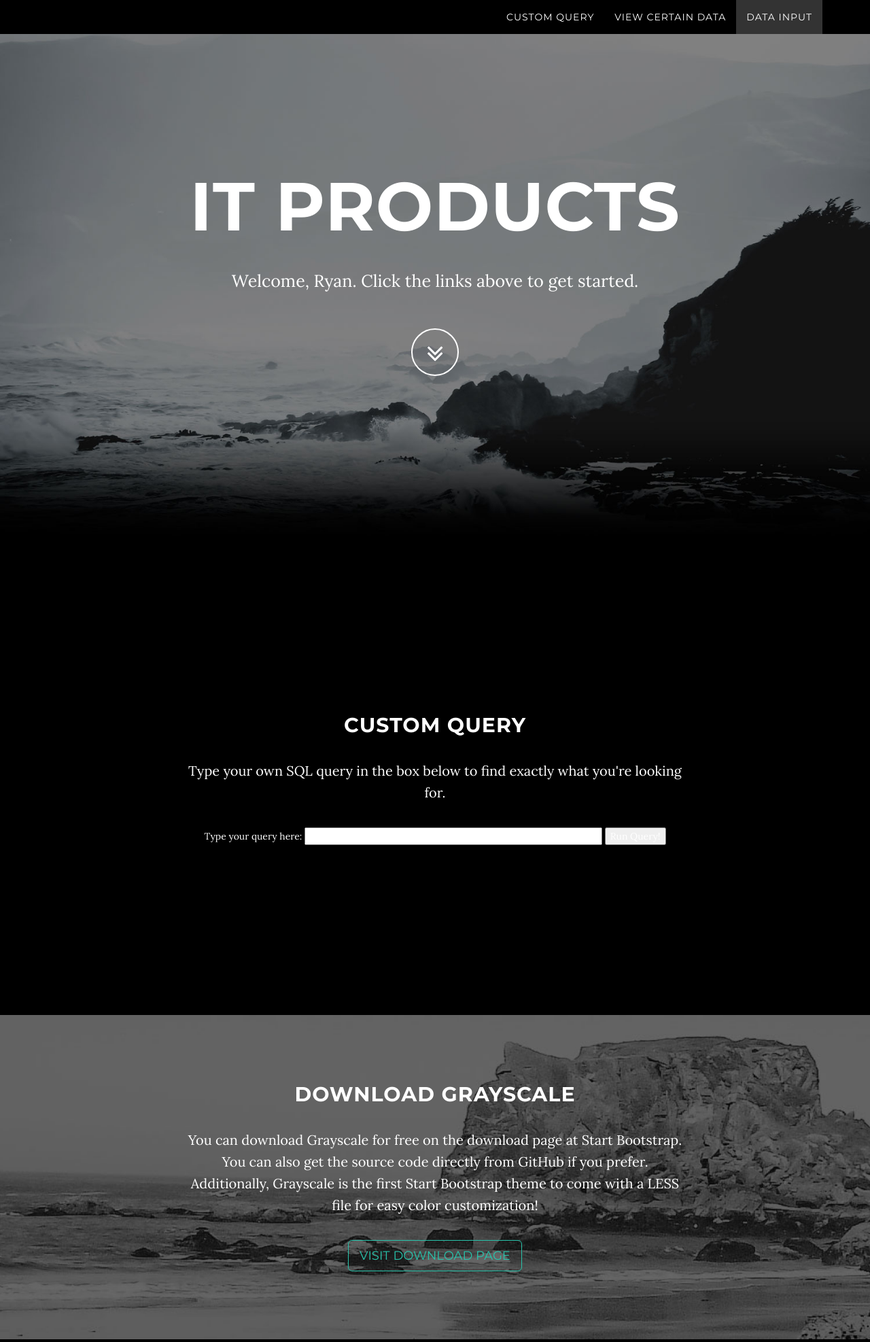
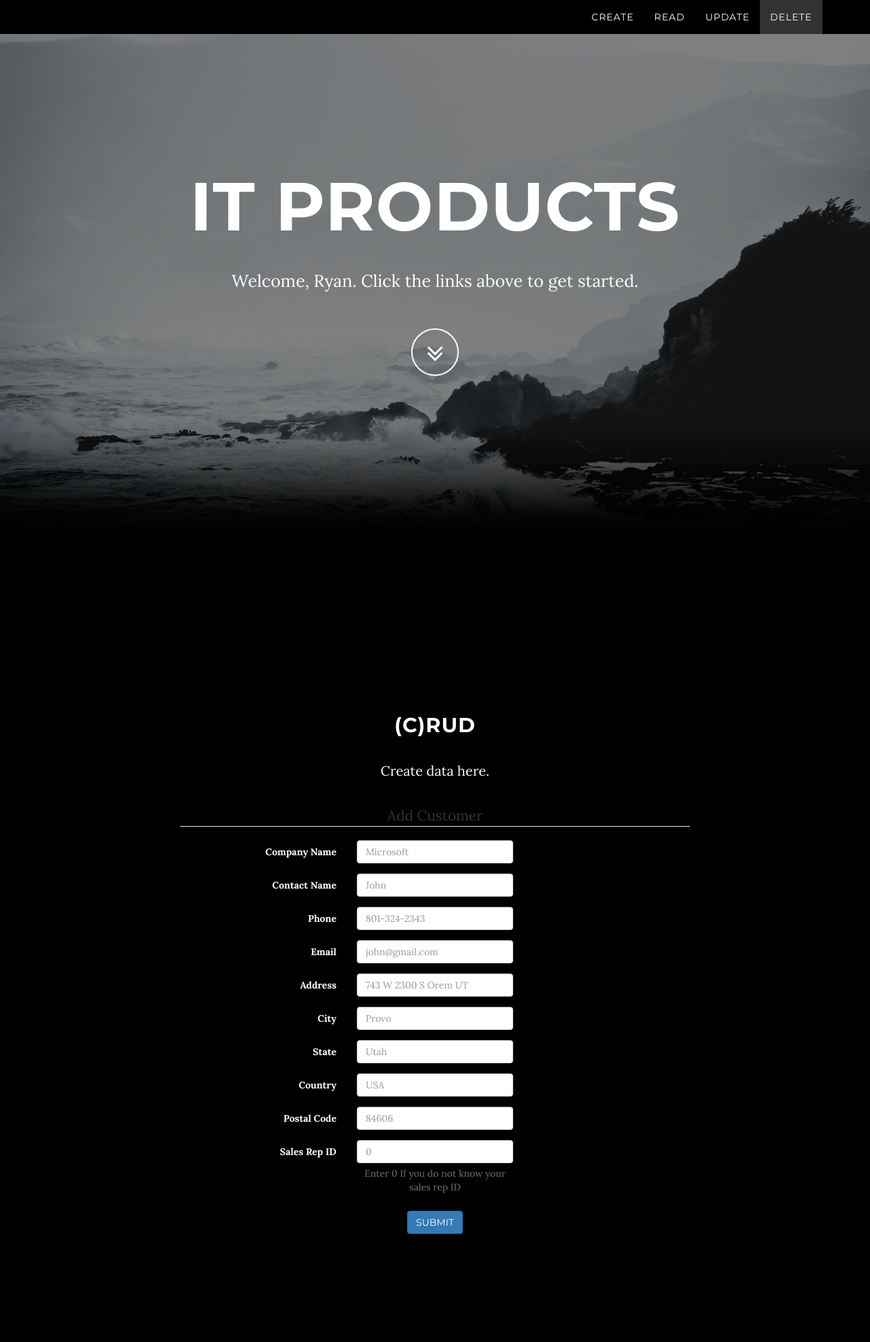
Before and after one commit to MikeO7/DBProject, a PHP site: page / in a window 1280 px wide. Shown: the top 1974 px of the page at 68% size. Run offline with PHP 8.4, Linux system fonts and the light colour scheme; some libraries are stand-ins or nearby versions.

Commit message:
Just a few good n's

```diff
--- a/www/index.php
+++ b/www/index.php
@@ -43,13 +43,16 @@
                         <a href="#page-top"></a>
                     </li>
                     <li class="page-scroll">
-                        <a href="#about">Custom Query</a>
+                        <a href="#create">Create</a>
                     </li>
                     <li class="page-scroll">
-                        <a href="#download">View Certain Data</a>
+                        <a href="#read">Read</a>
                     </li>
                     <li class="page-scroll">
-                        <a href="#contact">Data Input</a>
+                        <a href="#update">Update</a>
+                    </li>
+                    <li class="page-scroll">
+                        <a href="#delete">Delete</a>
                     </li>
                 </ul>
             </div>
@@ -66,7 +69,7 @@
                         <h1 class="brand-heading">IT Products</h1>
                         <p class="intro-text">Welcome, Ryan.  Click the links above to get started.</p>
                         <div class="page-scroll">
-                            <a href="#about" class="btn btn-circle">
+                            <a href="#create" class="btn btn-circle">
                                 <i class="fa fa-angle-double-down animated"></i>
                             </a>
                         </div>
@@ -76,21 +79,125 @@
         </div>
     </section>
 
-    <section id="about" class="container content-section text-center">
+    <section id="create" class="container content-section text-center">
         <div class="row">
             <div class="col-lg-8 col-lg-offset-2">
-                <h2>Custom Query</h2>
-                <p>Type your own SQL query in the box below to find exactly what you're looking for.</p>
-                	<form name = "query_input" action="run_query.php" method="POST">
-                       Type your query here: <input type="text" size="50" name="query">
-                       <input type="submit" value="Run Query!"> <br>
-                    </form>
+                <h2>(C)RUD</h2>
+                <p>Create data here.</p>
+
+                    <form class="form-horizontal" action="insert.php" method="post">
+					<fieldset>
+
+					<!-- Form Name -->
+					<legend>Add Customer</legend>
+
+					<!-- Text input-->
+					<div class="form-group">
+					  <label class="col-md-4 control-label" for="CompanyName">Company Name</label>
+					  <div class="col-md-4">
+					  <input id="CompanyName" name="CompanyName" type="text" placeholder="Microsoft" class="form-control input-md">
+
+					  </div>
+					</div>
+
+					<!-- Text input-->
+					<div class="form-group">
+					  <label class="col-md-4 control-label" for="ContactName">Contact Name</label>
+					  <div class="col-md-4">
+					  <input id="ContactName" name="ContactName" type="text" placeholder="John" class="form-control input-md">
+
+					  </div>
+					</div>
+
+					<!-- Text input-->
+					<div class="form-group">
+					  <label class="col-md-4 control-label" for="Phone">Phone</label>
+					  <div class="col-md-4">
+					  <input id="Phone" name="Phone" type="text" placeholder="801-324-2343" class="form-control input-md">
+
+					  </div>
+					</div>
+
+					<!-- Text input-->
+					<div class="form-group">
+					  <label class="col-md-4 control-label" for="Email">Email</label>
+					  <div class="col-md-4">
+					  <input id="Email" name="Email" type="text" placeholder="john@gmail.com" class="form-control input-md">
+
+					  </div>
+					</div>
+
+					<!-- Text input-->
+					<div class="form-group">
+					  <label class="col-md-4 control-label" for="Address">Address</label>
+					  <div class="col-md-4">
+					  <input id="Address" name="Address" type="text" placeholder="743 W 2300 S Orem UT" class="form-control input-md">
+
+					  </div>
+					</div>
+
+					<!-- Text input-->
+					<div class="form-group">
+					  <label class="col-md-4 control-label" for="City">City</label>
+					  <div class="col-md-4">
+					  <input id="City" name="City" type="text" placeholder="Provo" class="form-control input-md">
+
+					  </div>
+					</div>
+
+					<!-- Text input-->
+					<div class="form-group">
+					  <label class="col-md-4 control-label" for="State">State</label>
+					  <div class="col-md-4">
+					  <input id="State" name="State" type="text" placeholder="Utah" class="form-control input-md">
+
+					  </div>
+					</div>
+
+					<!-- Text input-->
+					<div class="form-group">
+					  <label class="col-md-4 control-label" for="Country">Country</label>
+					  <div class="col-md-4">
+					  <input id="Country" name="Country" type="text" placeholder="USA" class="form-control input-md">
+
+					  </div>
+					</div>
+
+					<!-- Text input-->
+					<div class="form-group">
+					  <label class="col-md-4 control-label" for="PostalCod">Postal Code</label>
+					  <div class="col-md-4">
+					  <input id="PostalCod" name="PostalCod" type="text" placeholder="84606" class="form-control input-md">
+
+					  </div>
+					</div>
+
+					<!-- Text input-->
+					<div class="form-group">
+					  <label class="col-md-4 control-label" for="SalesRepid">Sales Rep ID</label>
+					  <div class="col-md-4">
+					  <input id="SalesRepid" name="SalesRepid" type="text" placeholder="0" class="form-control input-md">
+					  <span class="help-block">Enter 0 If you do not know your sales rep ID</span>
+					  </div>
+					</div>
+
+					<!-- Button -->
+					<div class="form-group">
+					  <label class="col-md-4 control-label" for="SubmitNewCustomer"></label>
+					  <div class="col-md-4">
+					    <button id="SubmitNewCustomer" name="SubmitNewCustomer" class="btn btn-primary">Submit</button>
+					  </div>
+					</div>
+
+					</fieldset>
+					</form>
+
 
             </div>
         </div>
     </section>
 
-    <section id="download" class="content-section text-center">
+    <section id="read" class="content-section text-center">
         <div class="download-section">
             <div class="container">
                 <div class="col-lg-8 col-lg-offset-2">
@@ -102,7 +209,25 @@
         </div>
     </section>
 
-    <section id="contact" class="container content-section text-center">
+    <section id="update" class="container content-section text-center">
+        <div class="row">
+            <div class="col-lg-8 col-lg-offset-2">
+                <h2>Contact Start Bootstrap</h2>
+                <p>Feel free to email us to provide some feedback on our templates, give us suggestions for new templates and themes, or to just say hello!</p>
+                <p>feedback@startbootstrap.com</p>
+                <ul class="list-inline banner-social-buttons">
+                    <li><a href="https://twitter.com/SBootstrap" class="btn btn-default btn-lg"><i class="fa fa-twitter fa-fw"></i> <span class="network-name">Twitter</span></a>
+                    </li>
+                    <li><a href="https://github.com/IronSummitMedia/startbootstrap" class="btn btn-default btn-lg"><i class="fa fa-github fa-fw"></i> <span class="network-name">Github</span></a>
+                    </li>
+                    <li><a href="https://plus.google.com/+Startbootstrap/posts" class="btn btn-default btn-lg"><i class="fa fa-google-plus fa-fw"></i> <span class="network-name">Google+</span></a>
+                    </li>
+                </ul>
+            </div>
+        </div>
+    </section>
+
+    <section id="delete" class="container content-section text-center">
         <div class="row">
             <div class="col-lg-8 col-lg-offset-2">
                 <h2>Contact Start Bootstrap</h2>
```
Also changed, not shown: www/insert.php (added, +22 -0 lines).
